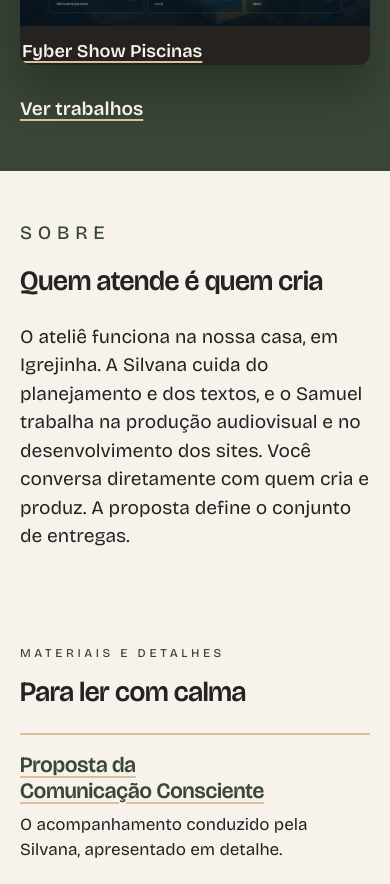
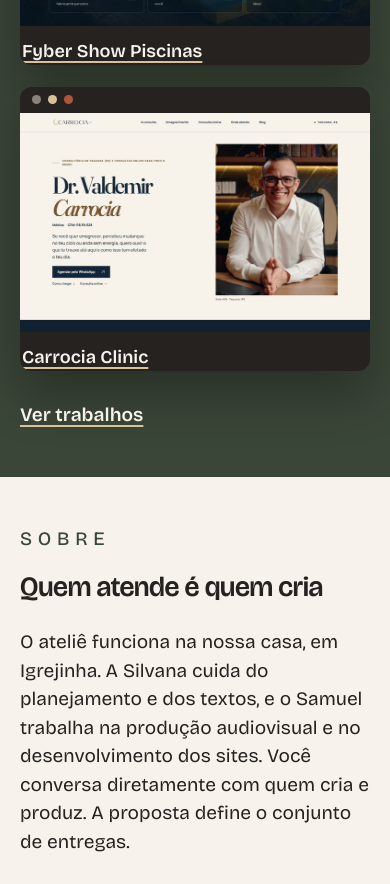
Before and after one commit to oiforster/forster-site, a plain HTML site: page public/instagram.html in a window 390 px wide. Shown: the part 4257-5141 px from the top of the page. Drawn offline with nearby package versions, Linux system fonts and the light colour scheme.

Commit message:
Inclui o site da Carrocia Clinic em Sites e na entrada do Instagram
Co-Authored-By: Claude Opus 5.5 <noreply@anthropic.com>

```diff
--- a/public/instagram.html
+++ b/public/instagram.html
@@ -93,7 +93,7 @@ h3{margin:0;font-size:24px;line-height:1.15;font-weight:600;font-variation-setti
 .rodape{padding:40px 0 56px;border-top:1px solid var(--linha);display:flex;flex-direction:column;gap:18px;font-size:16px}
 .rodape nav{display:flex;flex-wrap:wrap;gap:8px 22px}
 .rodape .marca{font-size:20px}
-@media(min-width:700px){.atalhos{grid-template-columns:repeat(4,1fr)}.cartoes{grid-template-columns:1fr 1fr;gap:28px}.janelas{grid-template-columns:repeat(3,1fr)}.contatos{grid-template-columns:1fr 1fr}.materiais{grid-template-columns:1fr 1fr;gap:32px}}
+@media(min-width:700px){.atalhos{grid-template-columns:repeat(4,1fr)}.cartoes{grid-template-columns:1fr 1fr;gap:28px}.janelas{grid-template-columns:repeat(2,1fr)}.contatos{grid-template-columns:1fr 1fr}.materiais{grid-template-columns:1fr 1fr;gap:32px}}
 @media(min-width:820px){.hero{grid-template-columns:1.1fr .9fr;align-items:center;gap:56px;padding:40px 0 80px}section{padding:64px 0}.rodape{flex-direction:row;justify-content:space-between;align-items:center}}
 @media(prefers-reduced-motion:reduce){html{scroll-behavior:auto}}
 </style>
@@ -186,6 +186,13 @@ h3{margin:0;font-size:24px;line-height:1.15;font-weight:600;font-variation-setti
             <figcaption>Fyber Show Piscinas</figcaption>
           </figure>
         </a>
+        <a class="janela" href="https://carrociaclinic.com.br/" target="_blank" rel="noopener">
+          <figure>
+            <div class="barra" aria-hidden="true"><span style="background:#8A817A"></span><span style="background:#D9C29A"></span><span style="background:#B0553B"></span></div>
+            <img src="/img/site-carrocia-clinic.jpg" alt="" loading="lazy" decoding="async" width="1280" height="800">
+            <figcaption>Carrocia Clinic</figcaption>
+          </figure>
+        </a>
       </div>
       <a class="ver" href="/trabalhos">Ver trabalhos</a>
     </div>
--- a/public/sitemap.xml
+++ b/public/sitemap.xml
@@ -4,7 +4,7 @@
   <url><loc>https://somosforster.com.br/</loc><lastmod>2026-11-17</lastmod></url>
   <url><loc>https://somosforster.com.br/acompanhamento</loc><lastmod>2026-11-17</lastmod></url>
   <url><loc>https://somosforster.com.br/mentoria</loc><lastmod>2026-11-17</lastmod></url>
-  <url><loc>https://somosforster.com.br/sites</loc><lastmod>2026-11-17</lastmod></url>
+  <url><loc>https://somosforster.com.br/sites</loc><lastmod>2026-11-18</lastmod></url>
   <url><loc>https://somosforster.com.br/sob-encomenda</loc><lastmod>2026-11-17</lastmod></url>
   <url><loc>https://somosforster.com.br/privacidade</loc><lastmod>2026-11-17</lastmod></url>
   <url><loc>https://somosforster.com.br/trabalhos</loc><lastmod>2026-11-17</lastmod></url>
```
Also changed, not shown: _fontes/entrada-instagram-design.html (+8 -1 lines), _fontes/paginas/Sites-2026-10-25.html (+3 -3 lines), public/sites.html (+3 -3 lines), public/img/site-carrocia-clinic.jpg (added), 1 other file.
